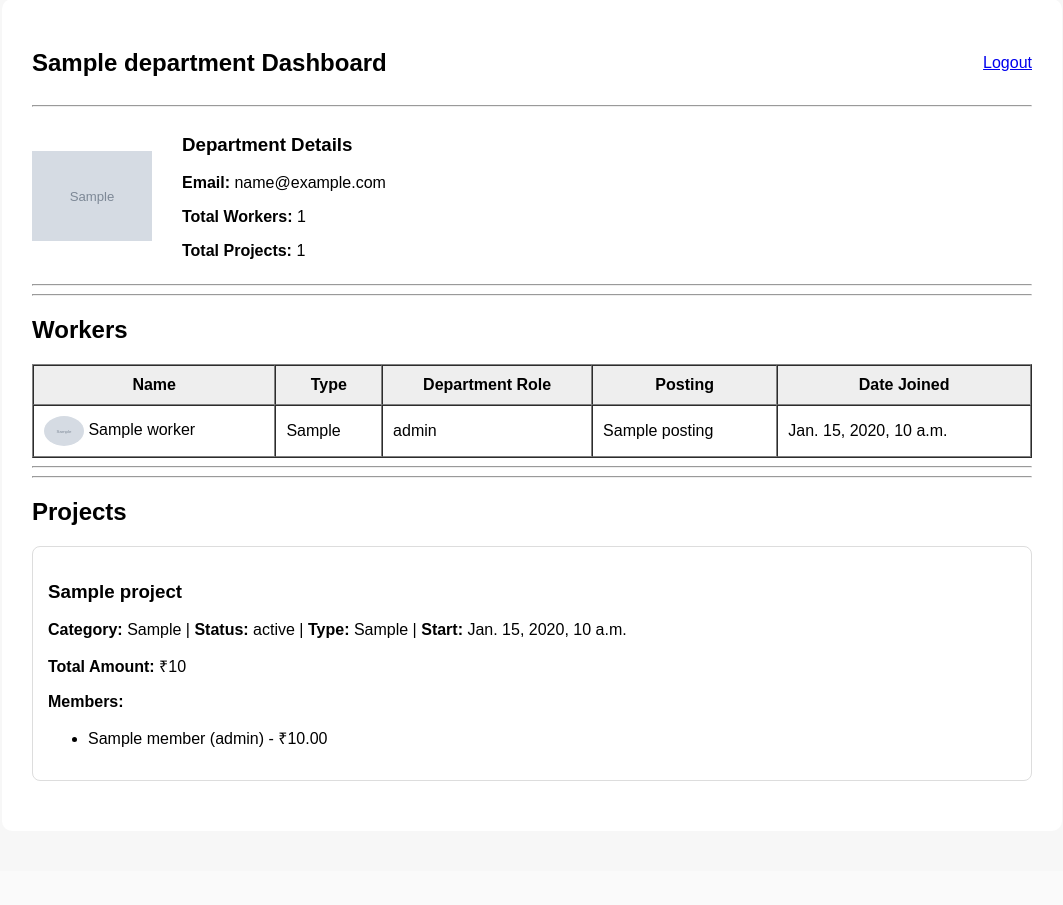
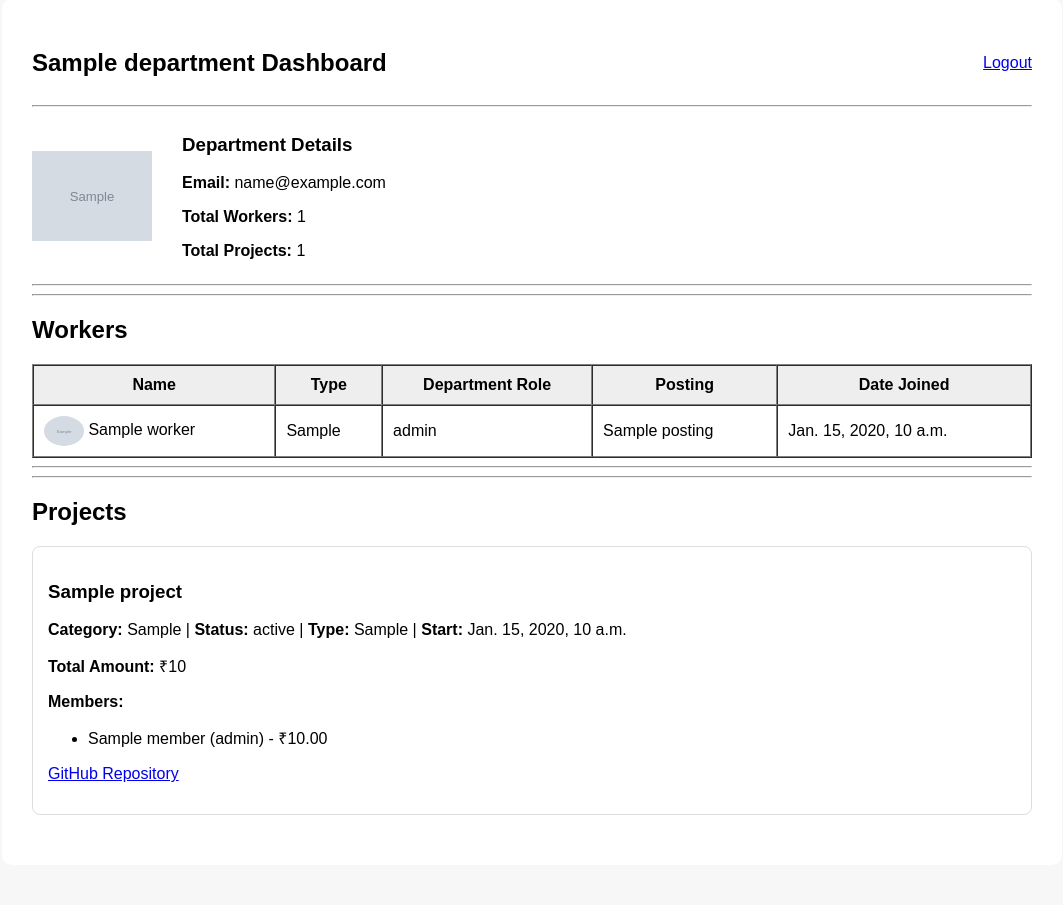
Before and after one commit to Gd0810/Department_management_system-, a Django app: template dashboard/templates/index.html in a window 1280 px wide. Shown: the part 41-946 px from the top of the page, without its empty margins (108-1171 px from the left). Before the commit the page ends 822 px from the top, so only its background shows below. Run offline with Django 3.2, Linux system fonts and the light colour scheme; the template is opened without the code that fills it: most values are stand-ins (such as "Sample title", 1, 10 or a date in 2020); grey boxes marked "Sample" are stand-in pictures.

Commit message:
update:add_github_link

```diff
--- a/dashboard/templates/index.html
+++ b/dashboard/templates/index.html
@@ -95,6 +95,10 @@
             {% endfor %}
         </ul>
 
+        {% if p.project.github_link %}
+            <p><a href="{{ p.project.github_link }}" target="_blank">GitHub Repository</a></p>
+        {% endif %}
+
     </div>
 {% endfor %}
 
--- a/dashboard/views.py
+++ b/dashboard/views.py
@@ -73,6 +73,7 @@ def dashboard(request):
         "project_count": projects.count(),
         "workers": workers,
         "projects": project_data,
+
     }
 
     return render(request, "index.html", context)
```
Also changed, not shown: dashboard/migrations/0004_project_github_link.py (added), media/workers/2151419548.jpg (added).
